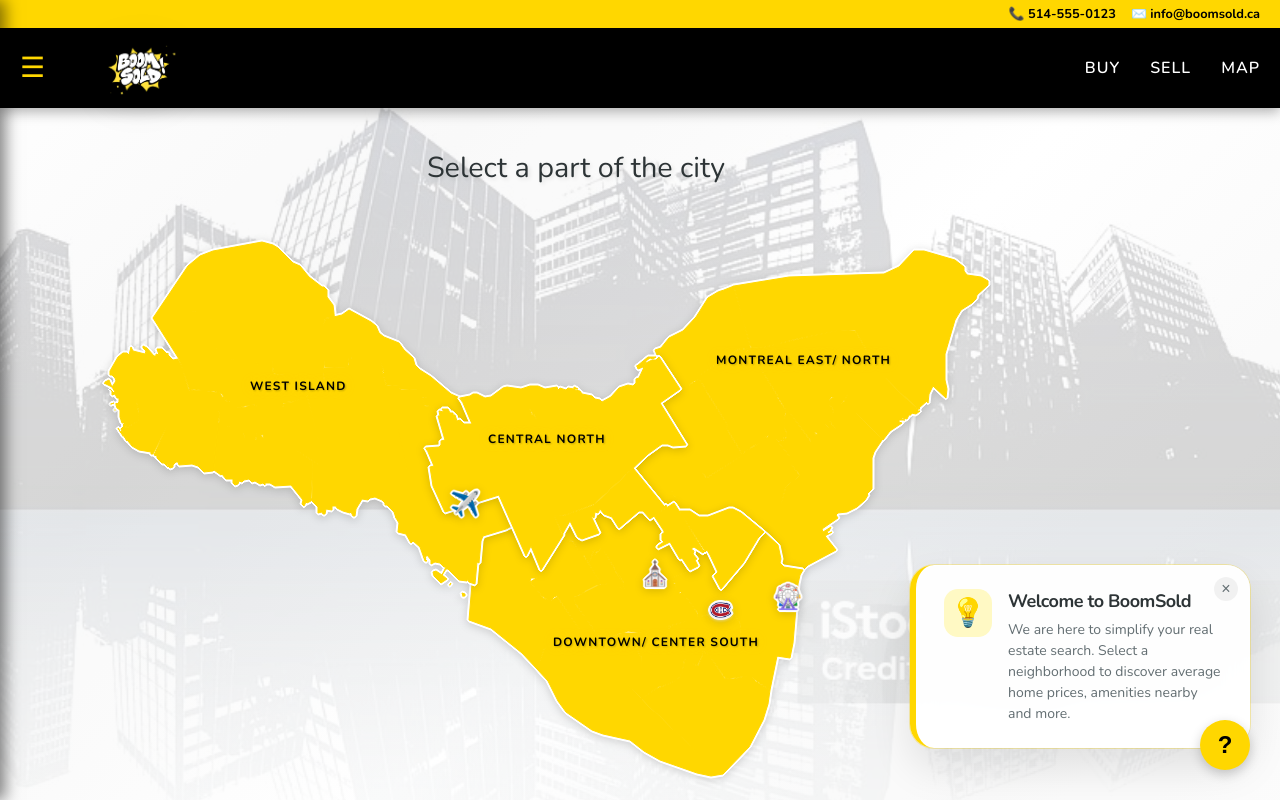
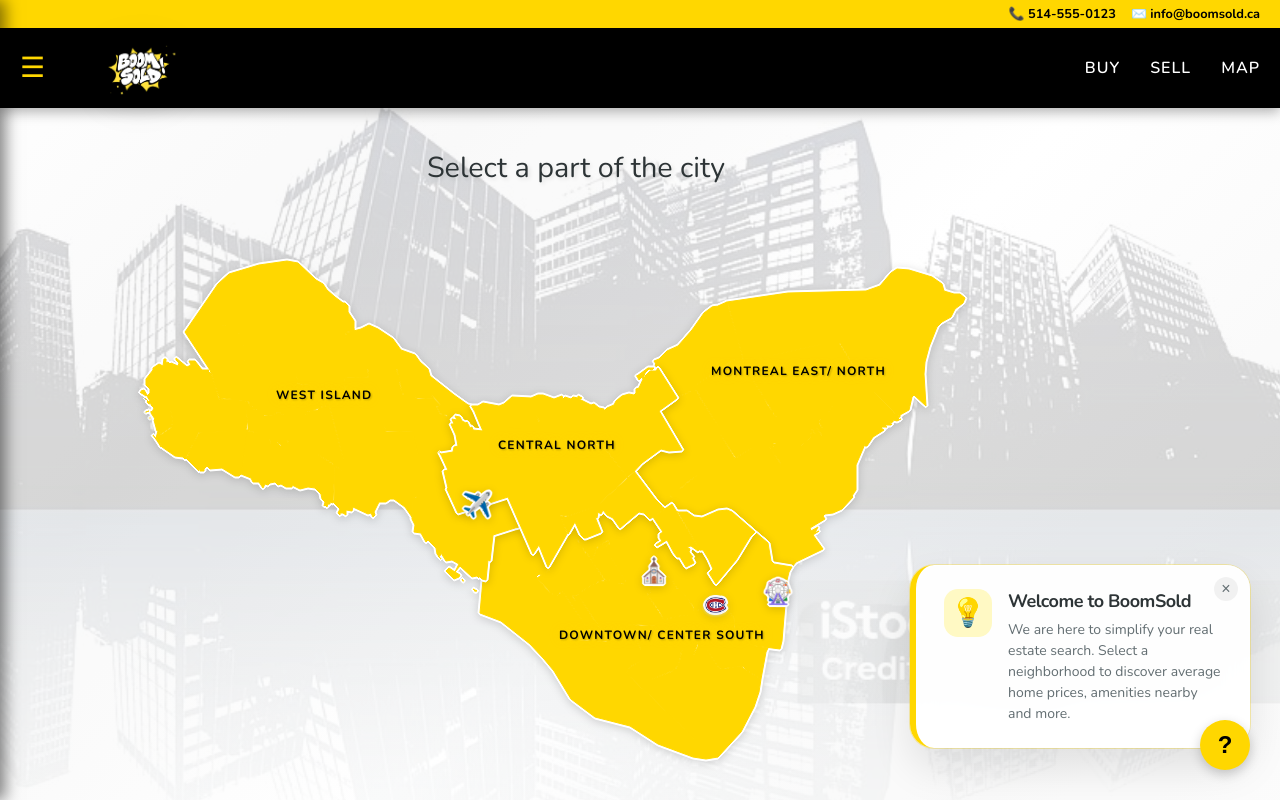
Before and after one commit to prasannanivas/boomsold-ui, a React (Create React App) app: page / in a window 1280 px wide. Shown: the top 800 px of the page. Built offline with nearby package versions, Linux system fonts and the light colour scheme.

Commit message:
Zoom fix

```diff
--- a/src/components/PartMap.js
+++ b/src/components/PartMap.js
@@ -276,39 +276,61 @@
     const width = window.innerWidth;
     const height = window.innerHeight;
 
-    // Base zoom calculation - larger screens get more zoom
-    // Width has 2x weight, height has 1x weight (width is more important for horizontal map)
-    const weightedScore = width * 2 + height * 1;
-    let zoom;
-
-    if (weightedScore < 2400) {
-      zoom = 10.0;
-    } else if (weightedScore < 2600) {
-      zoom = 10.2;
-    } else if (weightedScore < 2800) {
-      zoom = 10.4;
-    } else if (weightedScore < 3000) {
-      zoom = 10.5;
-    } else if (weightedScore < 3200) {
-      zoom = 10.6;
-    } else if (weightedScore < 3400) {
-      zoom = 10.7;
-    } else if (weightedScore < 3600) {
-      zoom = 10.7;
-    } else if (weightedScore < 3800) {
-      zoom = 10.8;
-    } else if (weightedScore < 4000) {
-      zoom = 10.8;
-    } else if (weightedScore < 4200) {
-      zoom = 10.9;
-    } else if (weightedScore < 4400) {
-      zoom = 10.9;
+    // Calculate zoom independently for width and height, then take the minimum
+    // This prevents clipping on either dimension
+
+    // Width-based zoom (horizontal fit)
+    let widthZoom;
+    if (width > 1350) {
+      widthZoom = 11;
+    } else if (width > 1300) {
+      widthZoom = 10.8;
+    } else if (width > 1200) {
+      widthZoom = 10.7;
+    } else if (width > 1150) {
+      widthZoom = 10.6;
+    } else if (width > 1100) {
+      widthZoom = 10.6;
+    } else if (width > 1050) {
+      widthZoom = 10.5;
+    } else if (width > 1000) {
+      widthZoom = 10.5;
+    } else if (width > 900) {
+      widthZoom = 10.4;
     } else {
-      zoom = 11;
+      widthZoom = 10.3;
     }
 
+    // Height-based zoom (vertical fit) - more conservative to prevent bottom clipping
+    let heightZoom;
+    if (height > 950) {
+      heightZoom = 11;
+    } else if (height > 900) {
+      heightZoom = 10.9;
+    } else if (height > 850) {
+      heightZoom = 10.8;
+    } else if (height > 800) {
+      heightZoom = 10.7;
+    } else if (height > 780) {
+      heightZoom = 10.6;
+    }
+    else if (height > 740) {
+      heightZoom = 10.5;
+    } else if (height > 700) {
+      heightZoom = 10.4;
+    }
+    else if (height > 650) {
+      heightZoom = 10.3;
+    }
+     else {
+      heightZoom = 10;
+    }
+
+    // Take the minimum to ensure map fits both dimensions
+    const zoom = Math.min(widthZoom, heightZoom);
+
     console.log(
-      `Calculated zoom level: ${zoom} for weighted score: ${weightedScore} (width: ${width}, height: ${height})`
+      `Zoom calculation - Width: ${width} -> ${widthZoom}, Height: ${height} -> ${heightZoom}, Final: ${zoom}`
     );
 
     return zoom;
```
